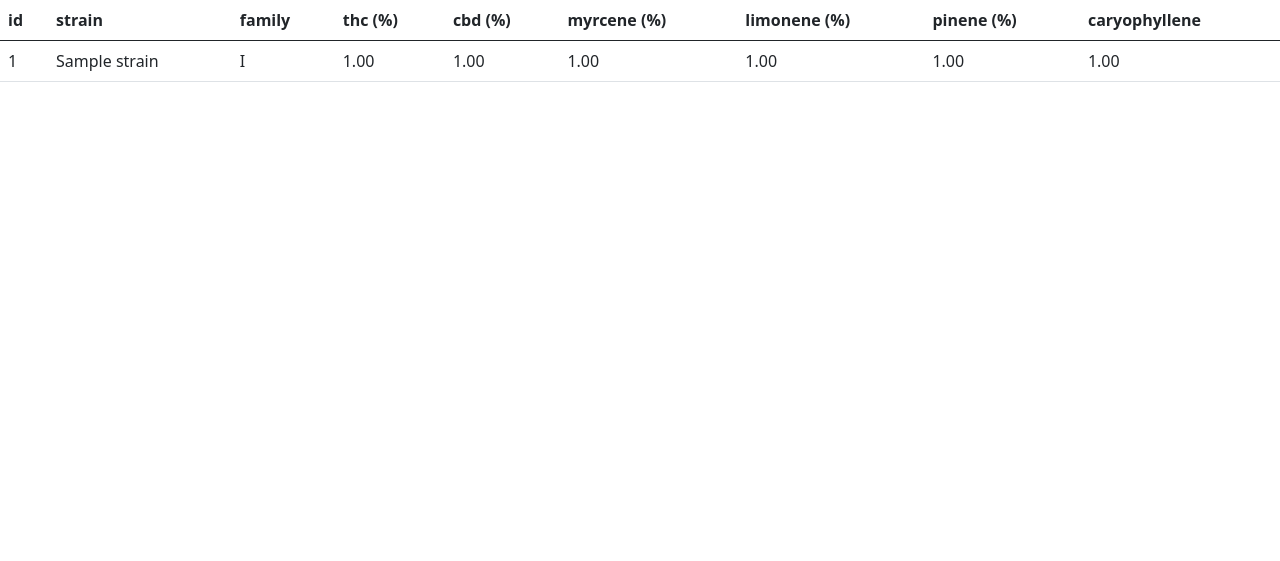
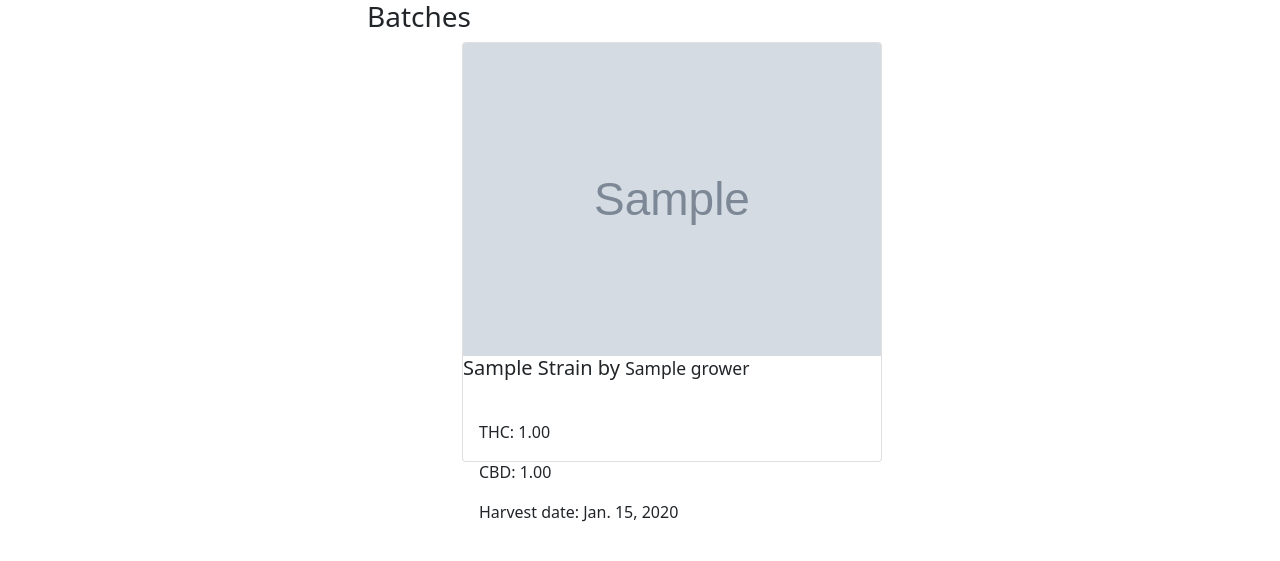
Before and after one commit to cyobero/drosmokers, a Django app: page /batches/ in a window 1280 px wide. Shown: the top 561 px of the page. Run offline with Django 3.2, Linux system fonts and the light colour scheme; tables that the repository leaves empty hold one stand-in row (values such as "Sample post"); grey boxes marked "Sample" are stand-in pictures.

Commit message:
batches page shows pictures card for each Batch obj

```diff
--- a/templates/batches.html
+++ b/templates/batches.html
@@ -2,33 +2,32 @@
 {% load static %}
 
 {% block content %}
-<table class="table">
-    <thead>
-        <th>id</th>
-        <th>strain</th>
-        <th>family</th>
-        <th>thc (%) </th>
-        <th>cbd (%) </th>
-        <th>myrcene (%)</th>
-        <th>limonene (%)</th>
-        <th>pinene (%)</th>
-        <th>caryophyllene</th>
-    </thead>
+<div class="container">
+    <div class="row">
+        <div class="col-md-3"></div>
+        <div class="col-md-9"><h3>Batches</h3></div>
+    </div>
+    <div class="row">
+        <div class="col-md-4"></div>
+        <div class="col-md-8">
+            {% for batch in batches %}
+            <div class="card" style="width: 420px; height: 420px;">
+                <img class="card-img-top" src="{{ batch.image.url }}" alt="Card image cap">
+                <div class="card-title"><h5>{{ batch.strain.name.title }} by <small>{{ batch.grower.name }}</small></h5>
+                    <div class="card-body">
+                        <p class="card-text">
+                        <p>THC: {{ batch.thc_content }}</p>
+                        <p>CBD: {{ batch.cbd_content }}</p>
+                        <p>Harvest date: {{ batch.harvest_date }}</p>
 
-    <tbody>
-        {% for batch in batches %}
-        <tr>
-            <td>{{ batch.id }}</td>
-            <td>{{ batch.strain.name }}</td>
-            <td>{{ batch.strain.family }}</td>
-            <td>{{ batch.thc_content  }}</td>
-            <td>{{ batch.cbd_content }}</td>
-            <td>{{ batch.terpenes.myrcene }}</td>
-            <td>{{ batch.terpenes.limonene }}</td>
-            <td>{{ batch.terpenes.pinene }}</td>
-            <td>{{ batch.terpenes.caryophillene }}</td>
-        </tr>
-        {% endfor %}
-    </tbody>
-</table>
+                    </div>
+                </div>
+
+                {% endfor %}
+            </div>
+
+        </div>
+
+    </div>
+</div>
 {% endblock %}
```
Also changed, not shown: TODO.md (+2 -1 lines), templates/strain_form.html (+12 -0 lines).
